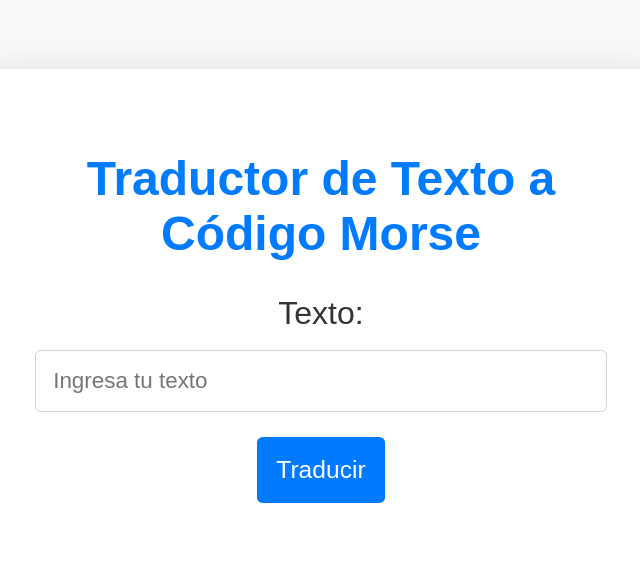
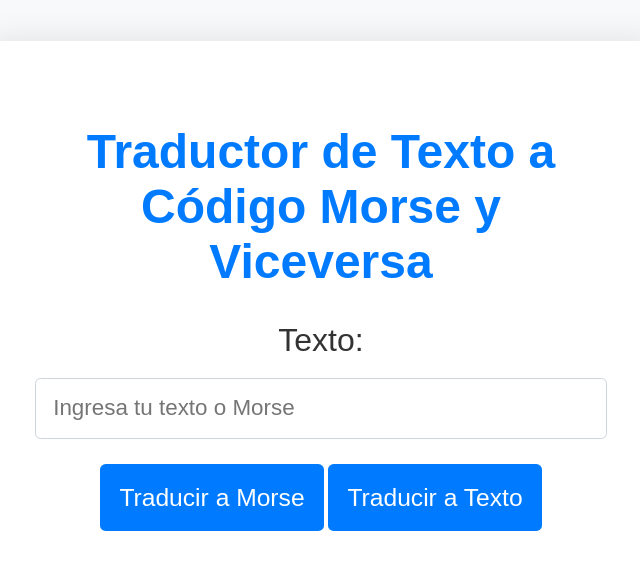
Before and after one commit to xLuniel/Texto-a-Morse, a plain HTML site: page index.html in a window 1280 px wide. Shown: the whole page, without its empty margins (319-959 px from the left). Drawn offline with Linux system fonts and the light colour scheme.

Commit message:
Update index.html

```diff
--- a/index.html
+++ b/index.html
@@ -8,12 +8,14 @@
 </head>
 <body>
 	<div class="container">
-        <h1>Traductor de Texto a Código Morse</h1>
+        <h1>Traductor de Texto a Código Morse y Viceversa</h1>
     	<label for="textoInput">Texto: </label>
-        <input type="text" id="textoInput" placeholder="Ingresa tu texto">
-        <button onclick="traducirAMorse()">Traducir</button>
+    	<input type="text" id="textoInput" placeholder="Ingresa tu texto o Morse">
+    	<button onclick="traducirAMorse()">Traducir a Morse</button>
+    	<button onclick="traducirDeMorse()">Traducir a Texto</button>
     	<p id="resultado"></p>
 	</div>
 	<script src="script.js"></script>
+	<script src="script2.js"></script>
 </body>
 </html>
```
Lines whose indentation alone changed are shown as unchanged.
